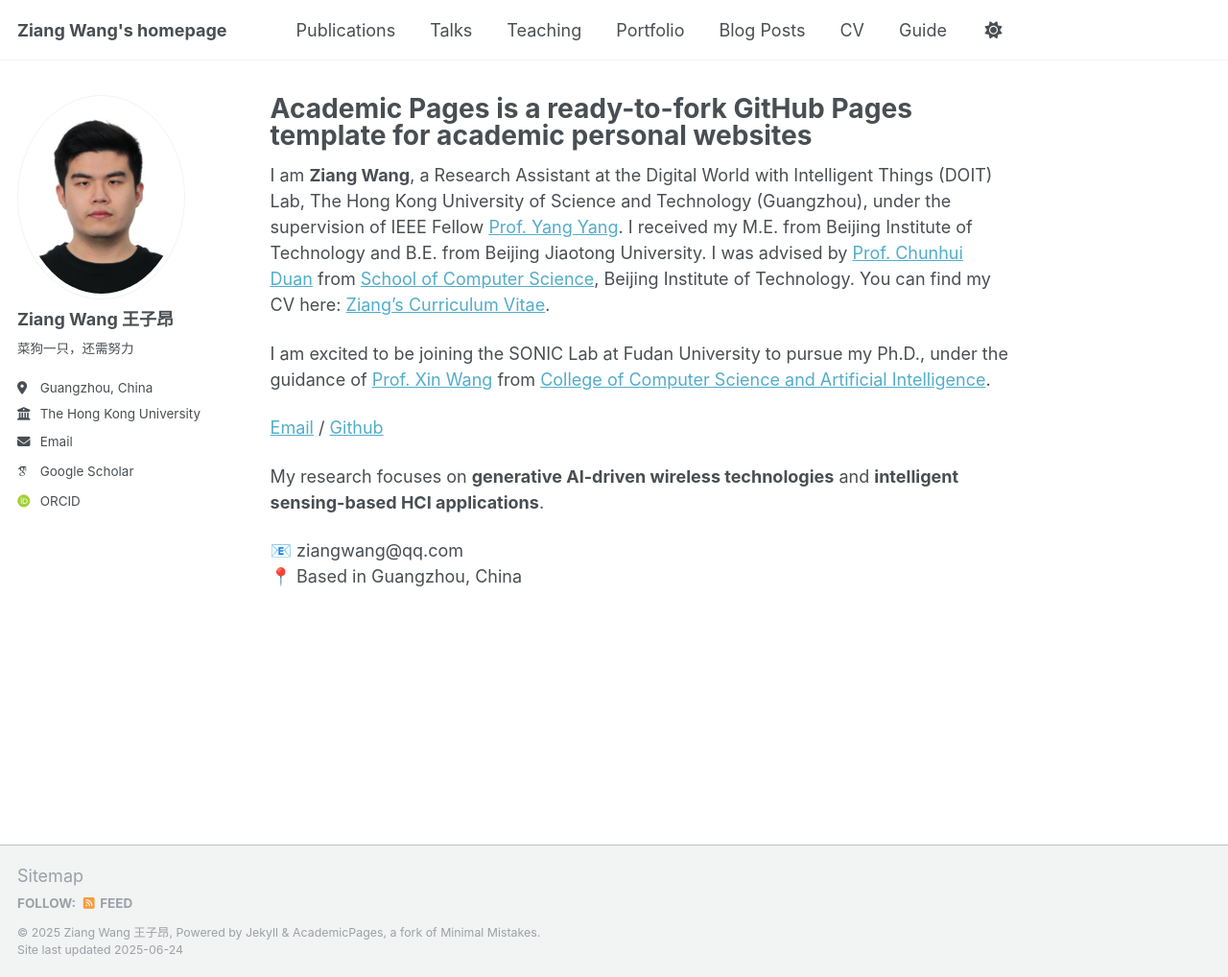
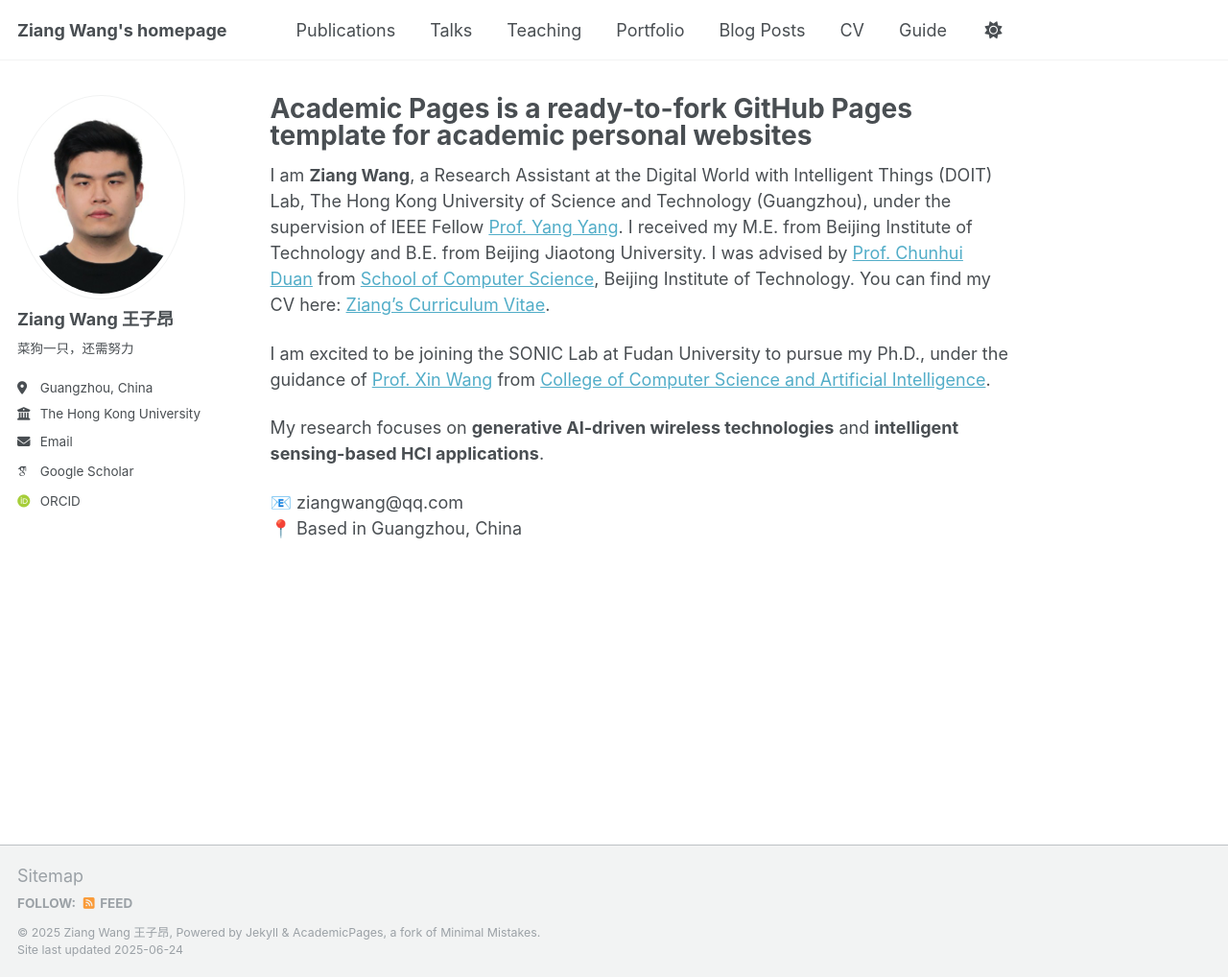
Before and after one commit to oscarWlde/oscarWlde.github.io, a Jekyll site: the page built from _pages/about.md, in a window 1280 px wide and 1018 px high. Shown: the whole window at 96% size. Built offline with Jekyll 4.4.1, drawn with Linux system fonts in a browser that asks for light colours; some web fonts are replaced.

Commit message:
Update about.md

```diff
--- a/_pages/about.md
+++ b/_pages/about.md
@@ -13,7 +13,6 @@ You can find my CV here: [Ziang's Curriculum Vitae](../assets/Curriculum_Vitae.p
 I am excited to be joining the SONIC Lab at Fudan University to pursue my Ph.D., under the guidance of [Prof. Xin Wang](https://faculty.fudan.edu.cn/wangxin/zh_CN/) from [College of Computer Science and Artificial Intelligence](https://cs.fudan.edu.cn/).
 
 
-[Email](ziangwang@qq.com) / [Github](https://github.com//oscarWlde)
 
 My research focuses on **generative AI-driven wireless technologies** and **intelligent sensing-based HCI applications**.
 
```
